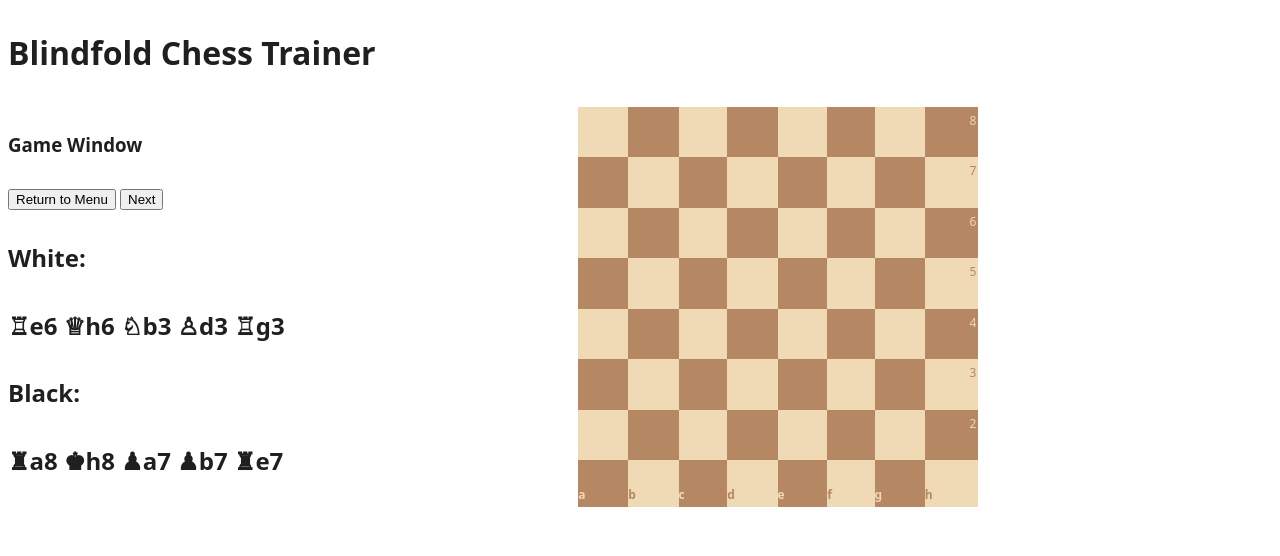
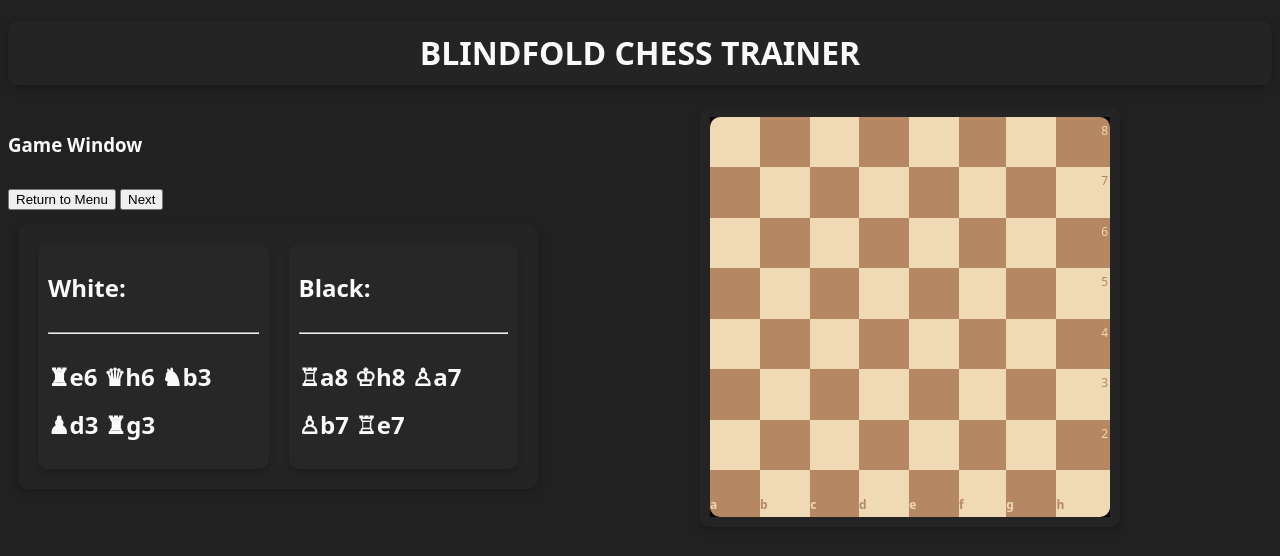
Before and after one commit to VivekThazhathattil/chess-blindfold-trainer, a plain HTML site: page index.html in a window 1280 px wide. Both pictures are taken after a click on the button "New Game". Drawn offline with nearby package versions, Linux system fonts and the light colour scheme.

Commit message:
add basic material design

```diff
--- a/index.html
+++ b/index.html
@@ -9,8 +9,8 @@
 		<script type="text/javascript" src="scripts.js"></script>
 	</head>
 	<body>
-		<header>
-			<h1>Blindfold Chess Trainer</h1>
+		<header class="card round-edge">
+			<h1><a href="#"> BLINDFOLD CHESS TRAINER </a></h1>
 		</header>
 		<main>
 <!-- ****************************************************  -->
@@ -32,14 +32,14 @@
 						<button class="exit-to-menu">Return to Menu</button>
 						<button id="next-puzzle">Next</button>
 					</div>
-					<div id="pieces-container">
-						<div id="white-pieces-container">
+					<div id="pieces-container" class="card round-edge">
+						<div id="white-pieces-container" class="card round-edge">
 						</div>
-						<div id="black-pieces-container">
+						<div id="black-pieces-container" class="card round-edge">
 						</div>
 					</div> <!-- pieces-container-->
 				</div> <!-- info-pane -->
-				<div id="chessboard">
+				<div id="chessboard" class="card round-edge">
 					<div id="square-prototype" class="square">
 					</div>
 				</div>
--- a/scripts.js
+++ b/scripts.js
@@ -24,8 +24,6 @@ function showGameWindow(){
 function createChessBoard(){
 	$('#chessboard').css({
 		"background-color": "black",
-		"width": "400px",
-		"height": "400px",
 		"margin": "auto"
 	});
 	const files = "abcdefgh";
@@ -68,6 +66,11 @@ function createChessBoard(){
 		}
 	}
 	$("#square-prototype").remove();
+	/* round the outer edges of the chess square at the corner of the chessboard */
+	$("#h8").css("border-top-right-radius","10px");
+	$("#a8").css("border-top-left-radius","10px");
+	$("#h1").css("border-bottom-right-radius","10px");
+	$("#a1").css("border-bottom-left-radius","10px");
 }
 
 function showPieceLocContainer(){
@@ -105,18 +108,19 @@ function getPieceLocFromFEN(fen){
 
 function iconify(letter){
 	switch(letter){
-		case 'r': return '♜';
-		case 'n': return '♞';
-		case 'b': return '♝';
-		case 'q': return '♛';
-		case 'k': return '♚';
-		case 'p': return '♟︎';
-		case 'R': return '♖';
-		case 'N': return '♘';
-		case 'B': return '♗';
-		case 'Q': return '♕';
-		case 'K': return '♔';
-		case 'P': return '♙';
+		case 'R': return '♜';
+		case 'N': return '♞';
+		case 'B': return '♝';
+		case 'Q': return '♛';
+		case 'K': return '♚';
+		case 'P': return '♟︎';
+
+		case 'r': return '♖';
+		case 'n': return '♘';
+		case 'b': return '♗';
+		case 'q': return '♕';
+		case 'k': return '♔';
+		case 'p': return '♙';
 	}
 	console.log("Error: Unrecognized letter");
 	return letter;
@@ -139,8 +143,21 @@ function updatePiecesArrToBoardCoords(obj){
 function loadNextPuzzle(fen){
 	let piecesObj = getPieceLocFromFEN(fen)
 	let piecesArr = updatePiecesArrToBoardCoords(piecesObj);
-	$("#white-pieces-container").html("<h2>White:</h2><h2>" + piecesArr[0].join(" ") + "</h2>");
-	$("#black-pieces-container").html("<h2>Black:</h2><h2>" + piecesArr[1].join(" ") + "</h2>");
+	$("#pieces-container").css({
+		"padding" : "10px",
+	});
+	$("#white-pieces-container").css({
+		"padding-left" : "10px",
+		"padding-right": "10px",
+		"margin" : "10px",
+	});
+	$("#black-pieces-container").css({
+		"padding-left": "10px",
+		"padding-right": "10px",
+		"margin" : "10px",
+	});
+	$("#white-pieces-container").html("<h2>White:</h2><hr><h2>" + piecesArr[0].join("\n") + "</h2>");
+	$("#black-pieces-container").html("<h2>Black:</h2><hr><h2>" + piecesArr[1].join("\n") + "</h2>");
 }
 
 function getFenArrFromCsv(){
--- a/styles.css
+++ b/styles.css
@@ -8,20 +8,57 @@
 	--olive: #3D9970;
 	--text-black: #1F1F1F;
 
-	background-color: white;
+	--text-white: #FAFAFA;
+	--bg-black: #212121;
+	--overlay: rgba(255, 255, 255, 0.01);
+
+	background-color: var(--bg-black);
 	font-family: "Noto Sans", sans-serif;
-	color: var(--text-black);
+	color: var(--text-white);
 	line-height: 2;
 }
-/* *{ border: dashed 1px black;} */
+header{
+	text-align: center;
+}
+a{
+	text-decoration: none;
+	color: var(--text-white);
+}
+.card {
+  /* Add shadows to create the "card" effect */
+  box-shadow: 0 4px 8px 0 rgba(0,0,0,0.2);
+	background-color: var(--overlay);
+;
+  transition: 0.3s;
+}
+
+/* On mouse-over, add a deeper shadow */
+.card:hover {
+  box-shadow: 0 8px 16px 0 rgba(0,0,0,0.2);
+}
+.round-edge{
+	border-radius: 10px;
+}
+.ab{ border: dashed 1px white;}
 #game-window{
 	display: flex;
 	flex-direction: row;
+	justify-content: space-around;
 }
 #pieces-container{
+	display: flex;
+	flex-direction: row;
+	width: 500px;
+	margin: 10px;
+	justify-content: center;
+	align-items: center;
 }
 #chessboard{
 	display: grid;
+	margin: 10px;
+	width: 400px;
+	height: 400px;
+	border: solid 10px #242424;
 	grid-template-columns: auto auto auto auto auto auto auto auto;
 }
 
@@ -30,4 +67,13 @@
 		display: flex;
 		flex-direction: column;
 	}
+	#pieces-container{
+		display: flex;
+		flex-direction: column;
+		width: auto;
+		height: auto;
+		margin: 10px;
+		justify-content: center;
+		align-items: center;
+	}
 }
```
